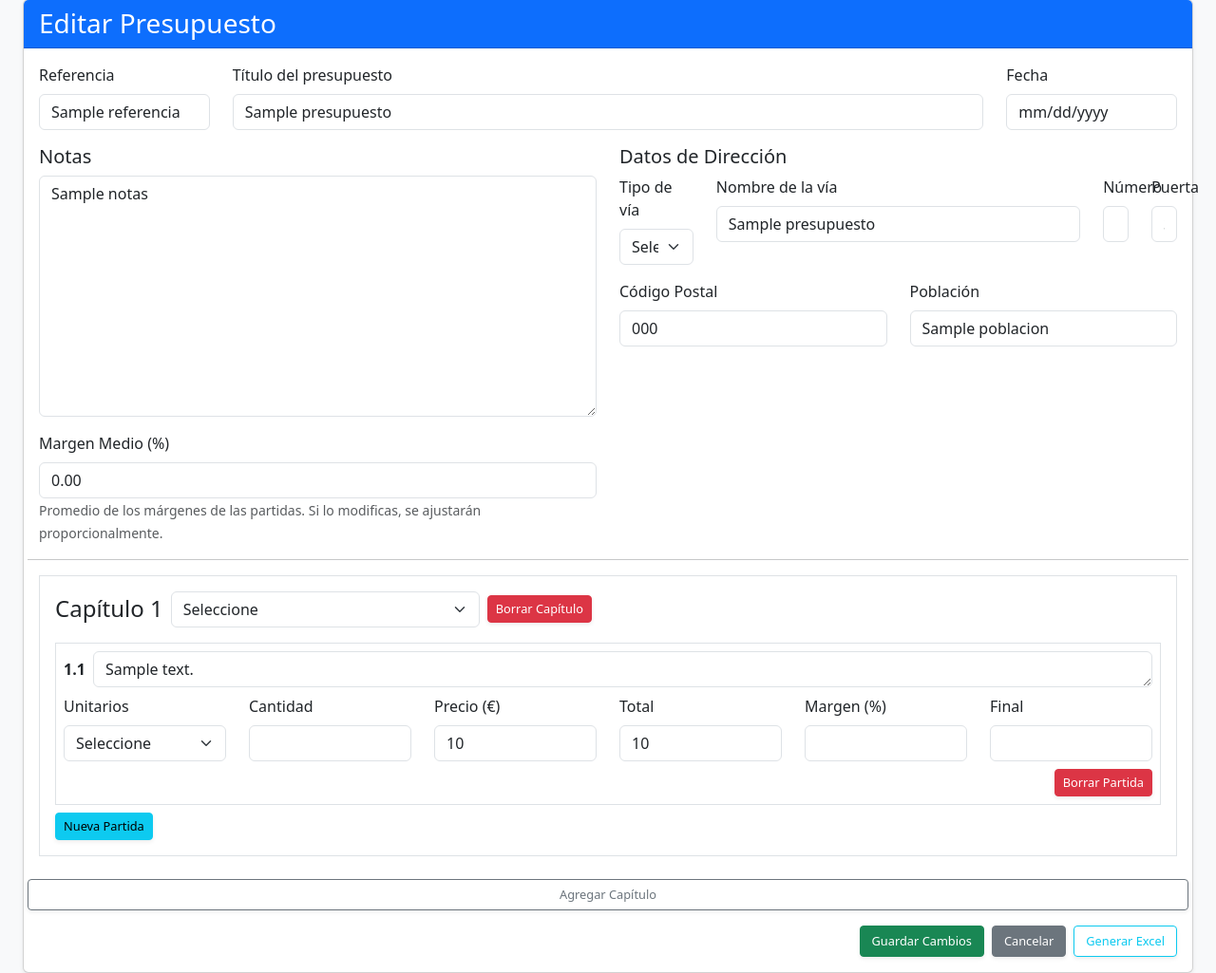
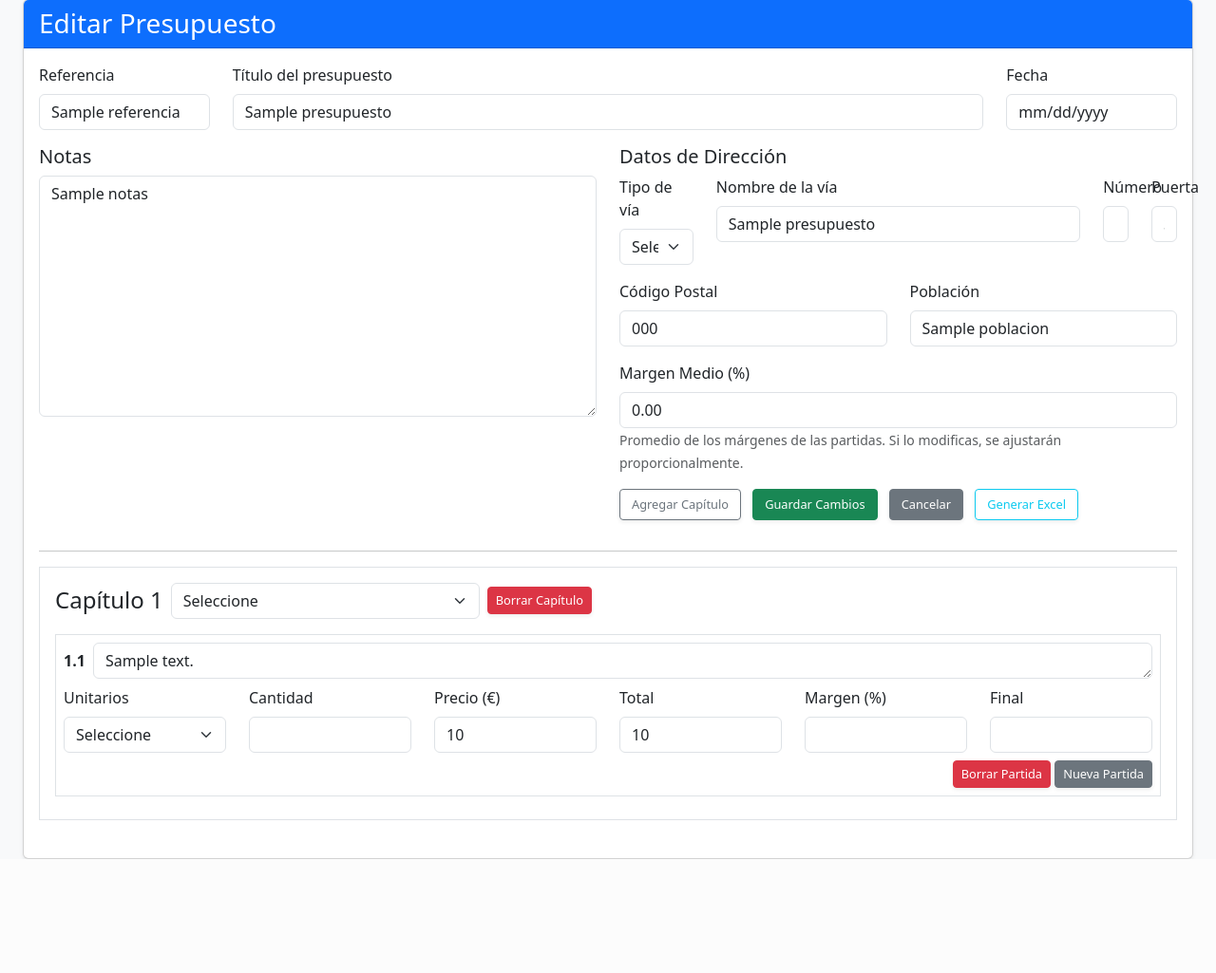
Before and after one commit to merono1/AM2.1, a Flask app: template templates/presupuesto_nuevo.html in a window 1280 px wide. Shown: the part 81-1106 px from the top of the page at 95% size. After the commit the page ends 986 px from the top, so only its background shows below. Run offline with Flask 3, Linux system fonts and the light colour scheme; the template is opened without the code that fills it: most values are stand-ins (such as "Sample title", 1, 10 or a date in 2020).

Commit message:
despacho11-04-25

```diff
--- a/templates/presupuesto_nuevo.html
+++ b/templates/presupuesto_nuevo.html
@@ -15,7 +15,6 @@
       <form method="post">
         <!-- Bloque Proyecto: se envía el campo "proyecto_id" -->
         {% if presupuesto %}
-          <!-- En modo edición, guardamos el id del proyecto en un campo oculto -->
           <input type="hidden" name="proyecto_id" value="{{ proyecto_id }}">
         {% else %}
           <div class="mb-3">
@@ -29,8 +28,7 @@
           </div>
         {% endif %}
 
-
-        <!-- Referencia, Título y Fecha en una misma línea -->
+        <!-- Referencia, Título y Fecha -->
         <div class="row mb-3 align-items-end">
           <div class="col-md-2">
             <label class="form-label">Referencia</label>
@@ -51,10 +49,9 @@
           </div>
         </div>
 
-
-        <!-- Notas y Datos de Dirección -->
+        <!-- Sección de Notas y Datos de Dirección en dos columnas -->
         <div class="row">
-          <!-- Notas -->
+          <!-- Columna de Notas -->
           <div class="col-md-6">
             <h5>Notas</h5>
             <div class="mb-3">
@@ -76,19 +73,11 @@ Incluye mano de obra, equipos, maquinaria y medios auxiliares.
 {% endif %}
               </textarea>
             </div>
-            <!-- Margen Medio -->
-            <div class="mb-3">
-              <label class="form-label">Margen Medio (%)</label>
-              <input type="number" step="any" id="margenMedio" class="form-control">
-              <small class="text-muted">
-                Promedio de los márgenes de las partidas. Si lo modificas, se ajustarán proporcionalmente.
-              </small>
           </div>
-          </div>
-          <!-- Datos de Dirección -->
+          <!-- Columna de Datos de Dirección y Acciones -->
           <div class="col-md-6">
             <h5>Datos de Dirección</h5>
-            <!-- Agrupar en una sola fila: tipo de vía, nombre de la vía, número y puerta -->
+            <!-- Primera fila: Tipo de vía, Nombre de la vía, Número y Puerta -->
             <div class="row mb-3">
               <div class="col-md-2">
                 <label for="tipo_via" class="form-label">Tipo de vía</label>
@@ -133,10 +122,41 @@ Incluye mano de obra, equipos, maquinaria y medios auxiliares.
                        maxlength="30">
               </div>
             </div>
+            <!-- Tercera fila: Margen Medio y botones de acción -->
+            <div class="mb-3">
+              <label class="form-label">Margen Medio (%)</label>
+              <input type="number" step="any" id="margenMedio" class="form-control">
+              <small class="text-muted">
+                Promedio de los márgenes de las partidas. Si lo modificas, se ajustarán proporcionalmente.
+              </small>
             </div>
-
+            <div class="mb-3">
+              <button type="button" class="btn btn-outline-secondary me-2" id="addCapituloBtn">
+                Agregar Capítulo
+              </button>
+              <button type="submit" class="btn btn-success me-2">
+                {% if presupuesto %}
+                  Guardar Cambios
+                {% else %}
+                  Guardar Presupuesto
+                {% endif %}
+              </button>
+              <a href="{{ url_for('presupuestos_bp.listar_presupuestos') }}" class="btn btn-secondary me-2">
+                Cancelar
+              </a>
+              {% if presupuesto %}
+                <button type="button" class="btn btn-outline-info" onclick="window.location.href='{{ url_for('presupuestos_bp.export_excel', id=presupuesto.id) }}';">
+                  Generar Excel
+                </button>
+              {% endif %}
+            </div>
+          </div>
+        </div>
+        <!-- FIN de la sección de Notas / Datos de Dirección -->
 
         <hr>
+
+        <!-- CONTENEDOR DE CAPÍTULOS Y PARTIDAS -->
         {% set capitulos_options = [
           "Trabajos preliminares", "Demoliciones", "Movimiento de tierras", "Cimentaciones",
           "Estructuras", "Albañilería", "Carpintería", "Instalaciones eléctricas",
@@ -151,33 +171,46 @@ Incluye mano de obra, equipos, maquinaria y medios auxiliares.
               {% set cap_idx = loop.index0 %}
               {% set cap_index = loop.index %}
               <div class="capitulo mb-4 border p-3" data-capitulo-index="{{ cap_idx }}">
-                <!-- Cabecera del capítulo -->
+                <!-- Cabecera del capítulo: se muestra el título, el selector, Borrar Capítulo y, si no hay partidas, Nueva Partida -->
                 <div class="d-flex align-items-center mb-3">
                   <h4 class="mb-0 me-2">Capítulo {{ cap_index }}</h4>
                   <select name="capitulos[{{ cap_idx }}][tipo]" class="form-select w-auto me-2" required>
                     <option value="">Seleccione</option>
                     {% for opcion in capitulos_options %}
-                      <option value="{{ opcion }}" {% if capitulo.tipo == opcion %}selected{% endif %}>{{ opcion }}</option>
+                      <option value="{{ opcion }}" {% if capitulo.tipo == opcion %}selected{% endif %}>
+                        {{ opcion }}
+                      </option>
                     {% endfor %}
                   </select>
-                  <button type="button" class="btn btn-danger btn-sm deleteCapituloBtn">Borrar Capítulo</button>
+                  <button type="button" class="btn btn-danger btn-sm deleteCapituloBtn">
+                    Borrar Capítulo
+                  </button>
+                  {% if capitulo.partidas|length == 0 %}
+                    <button type="button" class="btn btn-secondary btn-sm addPartidaHeaderBtn ms-2">
+                      Nueva Partida
+                    </button>
+                  {% endif %}
                 </div>
                 <!-- Contenedor de partidas -->
-                <div class="partidasContainer" data-capitulo-index="{{ cap_idx }}" data-partida-index="{{ capitulo.partidas|length }}">
+                <div class="partidasContainer"
+                     data-capitulo-index="{{ cap_idx }}"
+                     data-partida-index="{{ capitulo.partidas|length }}">
                   {% for partida in capitulo.partidas %}
                     <div class="partida border p-2 mb-2">
                       <div class="row mb-2">
                         <div class="col">
                           <div class="d-flex align-items-center">
                             <span class="fw-bold me-2">{{ cap_index }}.{{ loop.index }}</span>
-                            <textarea name="capitulos[{{ cap_idx }}][partidas][{{ loop.index0 }}][descripcion]" class="form-control flex-grow-1" rows="1" required>{{ partida.descripcion }}</textarea>
+                            <textarea name="capitulos[{{ cap_idx }}][partidas][{{ loop.index0 }}][descripcion]"
+                                      class="form-control flex-grow-1" rows="1" required>{{ partida.descripcion }}</textarea>
                           </div>
                         </div>
                       </div>
                       <div class="row align-items-center">
                         <div class="col-md-2">
                           <label class="form-label">Unitarios</label>
-                          <select name="capitulos[{{ cap_idx }}][partidas][{{ loop.index0 }}][unitario]" class="form-select" required>
+                          <select name="capitulos[{{ cap_idx }}][partidas][{{ loop.index0 }}][unitario]"
+                                  class="form-select" required>
                             <option value="">Seleccione</option>
                             <option value="ML" {% if partida.unitario == 'ML' %}selected{% endif %}>ML</option>
                             <option value="M2" {% if partida.unitario == 'M2' %}selected{% endif %}>M2</option>
@@ -188,68 +221,70 @@ Incluye mano de obra, equipos, maquinaria y medios auxiliares.
                         </div>
                         <div class="col-md-2">
                           <label class="form-label">Cantidad</label>
-                          <input type="number" step="any" name="capitulos[{{ cap_idx }}][partidas][{{ loop.index0 }}][cantidad]" class="form-control" required value="{{ partida.cantidad }}">
+                          <input type="number" step="any"
+                                 name="capitulos[{{ cap_idx }}][partidas][{{ loop.index0 }}][cantidad]"
+                                 class="form-control" required value="{{ partida.cantidad }}">
                         </div>
                         <div class="col-md-2">
                           <label class="form-label">Precio (€)</label>
-                          <input type="number" step="any" name="capitulos[{{ cap_idx }}][partidas][{{ loop.index0 }}][precio]" class="form-control" required value="{{ partida.precio }}">
+                          <input type="number" step="any"
+                                 name="capitulos[{{ cap_idx }}][partidas][{{ loop.index0 }}][precio]"
+                                 class="form-control" required value="{{ partida.precio }}">
                         </div>
                         <div class="col-md-2">
                           <label class="form-label">Total</label>
-                          <input type="number" step="any" name="capitulos[{{ cap_idx }}][partidas][{{ loop.index0 }}][total]" class="form-control" readonly value="{{ partida.total }}">
+                          <input type="number" step="any"
+                                 name="capitulos[{{ cap_idx }}][partidas][{{ loop.index0 }}][total]"
+                                 class="form-control" readonly value="{{ partida.total }}">
                         </div>
                         <div class="col-md-2">
                           <label class="form-label">Margen (%)</label>
-                          <input type="number" step="any" name="capitulos[{{ cap_idx }}][partidas][{{ loop.index0 }}][margen]" class="form-control partida-margen" required value="{{ partida.margen or 40 }}">
+                          <input type="number" step="any"
+                                 name="capitulos[{{ cap_idx }}][partidas][{{ loop.index0 }}][margen]"
+                                 class="form-control partida-margen" required value="{{ partida.margen or 40 }}">
                         </div>
                         <div class="col-md-2">
                           <label class="form-label">Final</label>
-                          <input type="number" step="any" name="capitulos[{{ cap_idx }}][partidas][{{ loop.index0 }}][final]" class="form-control partida-final" readonly value="{{ partida.final }}">
+                          <input type="number" step="any"
+                                 name="capitulos[{{ cap_idx }}][partidas][{{ loop.index0 }}][final]"
+                                 class="form-control partida-final" readonly value="{{ partida.final }}">
                         </div>
                         <div class="col-12 text-end mt-2">
-                          <button type="button" class="btn btn-danger btn-sm deletePartidaBtn">Borrar Partida</button>
+                          <button type="button" class="btn btn-danger btn-sm deletePartidaBtn">
+                            Borrar Partida
+                          </button>
+                          <button type="button" class="btn btn-secondary btn-sm addPartidaInlineBtn">
+                            Nueva Partida
+                          </button>
                         </div>
                       </div>
                     </div>
                   {% endfor %}
                 </div>
-                <!-- Botón "Nueva Partida" para este capítulo -->
-                <button type="button" class="btn btn-info btn-sm addPartidaBtn" data-capitulo-index="{{ cap_idx }}">Nueva Partida</button>
               </div>
             {% endfor %}
           {% else %}
             <!-- Si no hay capítulos, se deja el contenedor vacío -->
           {% endif %}
         </div>
-
-        <!-- Botón para agregar un capítulo nuevo -->
-        <button type="button" class="btn btn-outline-secondary mb-3" id="addCapituloBtn">Agregar Capítulo</button>
-
-        <!-- Botones finales -->
-        <div class="d-flex justify-content-end">
-          <button type="submit" class="btn btn-success me-2">
-            {% if presupuesto %}
-              Guardar Cambios
-            {% else %}
-              Guardar Presupuesto
-            {% endif %}
-          </button>
-          <a href="{{ url_for('presupuestos_bp.listar_presupuestos') }}" class="btn btn-secondary">Cancelar</a>
-
-          <!-- Botón para generar Excel (aparece si ya existe el presupuesto, por ejemplo modo edición) -->
-          {% if presupuesto %}
-            <button type="button" class="btn btn-outline-info ms-2" onclick="window.location.href='{{ url_for('presupuestos_bp.export_excel', id=presupuesto.id) }}';">
-              Generar Excel
-            </button>
-          {% endif %}
-        </div>
-
+        <!-- FIN del contenedor de capítulos y partidas -->
       </form>
     </div>
   </div>
 </div>
 
+<!-- Bloque hidden para generar las opciones del selector de capítulos -->
+<script type="text/template" id="capitulosOptionsTemplate">
+{% for opcion in capitulos_options %}
+<option value="{{ opcion }}">{{ opcion }}</option>
+{% endfor %}
+</script>
+
+{% raw %}
 <script>
+  // Obtenemos la cadena de opciones ya renderizada por Jinja desde el bloque hidden
+  const capitulosOptions = document.getElementById('capitulosOptionsTemplate').innerHTML.trim();
+
   let headerOldAvg = 0;
 
   function recalcAverageMargin() {
@@ -372,14 +407,16 @@ Incluye mano de obra, equipos, maquinaria y medios auxiliares.
         <div class="col">
           <div class="d-flex align-items-center">
             <span class="fw-bold me-2">${partidaNumber}</span>
-              <textarea name="capitulos[${capituloIndex}][partidas][${partidaIndex}][descripcion]" class="form-control flex-grow-1" rows="1" required></textarea>
+            <textarea name="capitulos[${capituloIndex}][partidas][${partidaIndex}][descripcion]"
+                      class="form-control flex-grow-1" rows="1" required></textarea>
           </div>
         </div>
       </div>
       <div class="row align-items-center">
         <div class="col-md-2">
           <label class="form-label">Unitarios</label>
-            <select name="capitulos[${capituloIndex}][partidas][${partidaIndex}][unitario]" class="form-select" required>
+          <select name="capitulos[${capituloIndex}][partidas][${partidaIndex}][unitario]"
+                  class="form-select" required>
             <option value="">Seleccione</option>
             <option value="ML">ML</option>
             <option value="M2">M2</option>
@@ -390,26 +427,37 @@ Incluye mano de obra, equipos, maquinaria y medios auxiliares.
         </div>
         <div class="col-md-2">
           <label class="form-label">Cantidad</label>
-            <input type="number" step="any" name="capitulos[${capituloIndex}][partidas][${partidaIndex}][cantidad]" class="form-control" required>
+          <input type="number" step="any"
+                 name="capitulos[${capituloIndex}][partidas][${partidaIndex}][cantidad]"
+                 class="form-control" required>
         </div>
         <div class="col-md-2">
           <label class="form-label">Precio (€)</label>
-            <input type="number" step="any" name="capitulos[${capituloIndex}][partidas][${partidaIndex}][precio]" class="form-control" required>
+          <input type="number" step="any"
+                 name="capitulos[${capituloIndex}][partidas][${partidaIndex}][precio]"
+                 class="form-control" required>
         </div>
         <div class="col-md-2">
           <label class="form-label">Total</label>
-            <input type="number" step="any" name="capitulos[${capituloIndex}][partidas][${partidaIndex}][total]" class="form-control" readonly>
+          <input type="number" step="any"
+                 name="capitulos[${capituloIndex}][partidas][${partidaIndex}][total]"
+                 class="form-control" readonly>
         </div>
         <div class="col-md-2">
           <label class="form-label">Margen (%)</label>
-            <input type="number" step="any" name="capitulos[${capituloIndex}][partidas][${partidaIndex}][margen]" class="form-control partida-margen" value="40" required>
+          <input type="number" step="any"
+                 name="capitulos[${capituloIndex}][partidas][${partidaIndex}][margen]"
+                 class="form-control partida-margen" value="40" required>
         </div>
         <div class="col-md-2">
           <label class="form-label">Final</label>
-            <input type="number" step="any" name="capitulos[${capituloIndex}][partidas][${partidaIndex}][final]" class="form-control partida-final" readonly>
+          <input type="number" step="any"
+                 name="capitulos[${capituloIndex}][partidas][${partidaIndex}][final]"
+                 class="form-control partida-final" readonly>
         </div>
         <div class="col-12 text-end mt-2">
           <button type="button" class="btn btn-danger btn-sm deletePartidaBtn">Borrar Partida</button>
+          <button type="button" class="btn btn-secondary btn-sm addPartidaInlineBtn">Nueva Partida</button>
         </div>
       </div>
     `;
@@ -440,6 +488,11 @@ Incluye mano de obra, equipos, maquinaria y medios auxiliares.
 
     partidaDiv.querySelector('.deletePartidaBtn').addEventListener('click', function() {
       deletePartida(this);
+    });
+    partidaDiv.querySelector('.addPartidaInlineBtn').addEventListener('click', function() {
+      const capDiv = this.closest('.capitulo');
+      const capIndex = capDiv.getAttribute('data-capitulo-index');
+      addPartida(capIndex, parseInt(capIndex) + 1);
     });
   }
 
@@ -472,15 +525,13 @@ Incluye mano de obra, equipos, maquinaria y medios auxiliares.
           <h4 class="mb-0 me-2">Capítulo ${capituloCount}</h4>
           <select name="capitulos[${capituloIndex}][tipo]" class="form-select w-auto me-2" required>
             <option value="">Seleccione</option>
-              {% for opcion in capitulos_options %}
-                <option value="{{ opcion }}">{{ opcion }}</option>
-              {% endfor %}
+            ${capitulosOptions}
           </select>
           <button type="button" class="btn btn-danger btn-sm deleteCapituloBtn">Borrar Capítulo</button>
+          <button type="button" class="btn btn-secondary btn-sm addPartidaHeaderBtn ms-2">Nueva Partida</button>
         </div>
         <div class="partidasContainer" data-capitulo-index="${capituloIndex}" data-partida-index="0">
         </div>
-          <button type="button" class="btn btn-info btn-sm addPartidaBtn" data-capitulo-index="${capituloIndex}">Nueva Partida</button>
       `;
 
       capituloContainer.appendChild(capituloDiv);
@@ -489,9 +540,9 @@ Incluye mano de obra, equipos, maquinaria y medios auxiliares.
         deleteCapitulo(this);
       });
 
-      // Asignar listener al botón "Nueva Partida" del nuevo capítulo
-      capituloDiv.querySelector('.addPartidaBtn').addEventListener('click', function() {
-        const capIndex = this.getAttribute('data-capitulo-index');
+      capituloDiv.querySelector('.addPartidaHeaderBtn').addEventListener('click', function() {
+        const capDiv = this.closest('.capitulo');
+        const capIndex = capDiv.getAttribute('data-capitulo-index');
         addPartida(capIndex, parseInt(capIndex) + 1);
       });
 
@@ -508,12 +559,21 @@ Incluye mano de obra, equipos, maquinaria y medios auxiliares.
         deletePartida(this);
       });
     });
-    document.querySelectorAll('.addPartidaBtn').forEach(function(btn) {
+    document.querySelectorAll('.addPartidaInlineBtn').forEach(function(btn) {
       btn.addEventListener('click', function() {
-        const capIndex = this.getAttribute('data-capitulo-index');
+        const capDiv = btn.closest('.capitulo');
+        const capIndex = capDiv.getAttribute('data-capitulo-index');
+        addPartida(capIndex, parseInt(capIndex) + 1);
+      });
+    });
+    document.querySelectorAll('.addPartidaHeaderBtn').forEach(function(btn) {
+      btn.addEventListener('click', function() {
+        const capDiv = btn.closest('.capitulo');
+        const capIndex = capDiv.getAttribute('data-capitulo-index');
         addPartida(capIndex, parseInt(capIndex) + 1);
       });
     });
   });
 </script>
+{% endraw %}
 {% endblock %}
```
Also changed, not shown: presupuestos.py (+20 -14 lines), data/app.db. Lines whose indentation alone changed are shown as unchanged.
